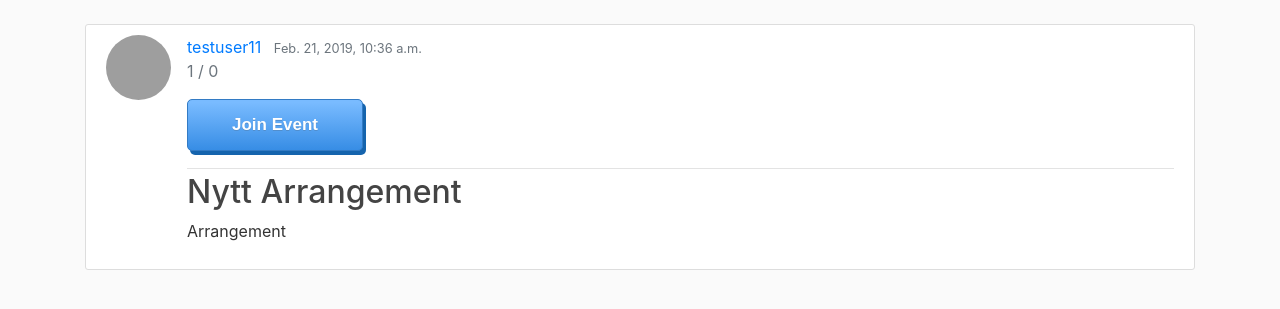
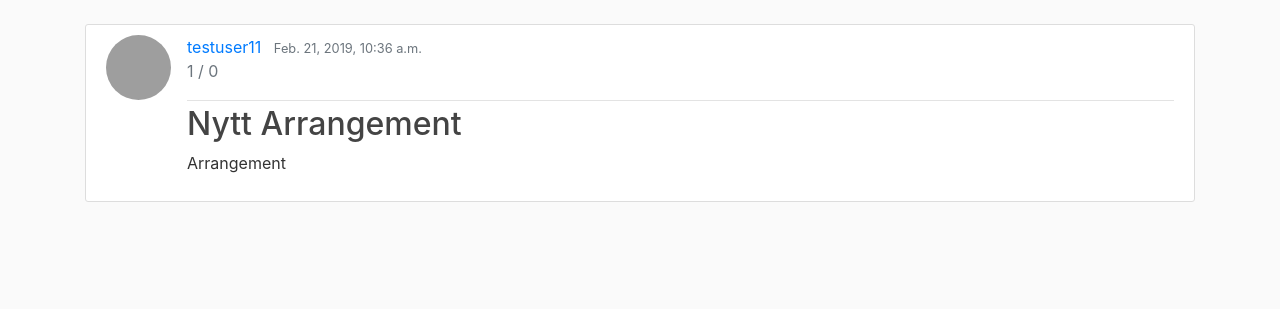
Before and after one commit to vicjor/TDT4140-Eventify, a Django app: page /event/8/ in a window 1280 px wide. Shown: the part 56-365 px from the top of the page. Run offline with Django 3.2, Linux system fonts and the light colour scheme; the first user in the database is signed in; data comes from the database, SQL or seed files in the repository; some libraries are stand-ins or nearby versions; grey boxes are pictures that could not be loaded.

Commit message:
Logikk for påmeldingsknapp

```diff
--- a/eventify/event/templates/event/event_detail.html
+++ b/eventify/event/templates/event/event_detail.html
@@ -20,17 +20,19 @@
                                     <form method="POST" action="{% url 'event-leave' %}">
                                         {% csrf_token %}
                                         <input type="hidden" name="event-id" value="{{ object.id }}">
-                                        <input class="myButton" type="submit" value="Sign Off Event"/>
+                                        <input class="btn btn-danger" type="submit" value="Sign Off Event"/>
                                     </form>
                                 </div>
                             {% else %}
+                                {% if object.attendance_limit > 0 %}
                                     <div>
                                         <form method="POST" action="{% url 'event-join' %}">
                                             {% csrf_token %}
                                             <input type="hidden" name="event-id" value="{{ object.id }}">
-                                        <input class="myButton" type="submit" value="Join Event"/>
+                                            <input class="btn btn-success" type="submit" value="Join Event"/>
                                         </form>
                                     </div>
+                                {% endif %}
                             {% endif %}
                         {% endif %}
                     {% endif %}
--- a/eventify/event/views.py
+++ b/eventify/event/views.py
@@ -47,7 +47,7 @@ class EventCreateView(LoginRequiredMixin, CreateView):
 
 class EventUpdateView(LoginRequiredMixin, UserPassesTestMixin, UpdateView):
     model = Post
-    fields = ['title', 'content', 'attendance_limit', 'start_date', 'end_date']
+    fields = ['title', 'content', 'attendance_limit', 'start_date', 'end_date', 'image']
     template_name = 'event/event_form.html'
     context_object_name = 'events'
 
@@ -305,7 +305,9 @@ class EventViews:
         attendance = event.attendees.all().count()
 
         # create response
-        if attendance + 1 >= event.attendance_limit:
+        if event.attendance_limit == 0:
+            messages.error(request, f'This even is not open for attendees yet. ')
+        elif attendance + 1 >= event.attendance_limit:
             messages.error(request, f'The event is already full.')
         elif user in event.attendees.all():
             messages.error(request, f'You are already signed up for this event.')
```
Also changed, not shown: eventify/db.sqlite3, eventify/event/templates/event/event.html (indentation only). Lines whose indentation alone changed are shown as unchanged.
